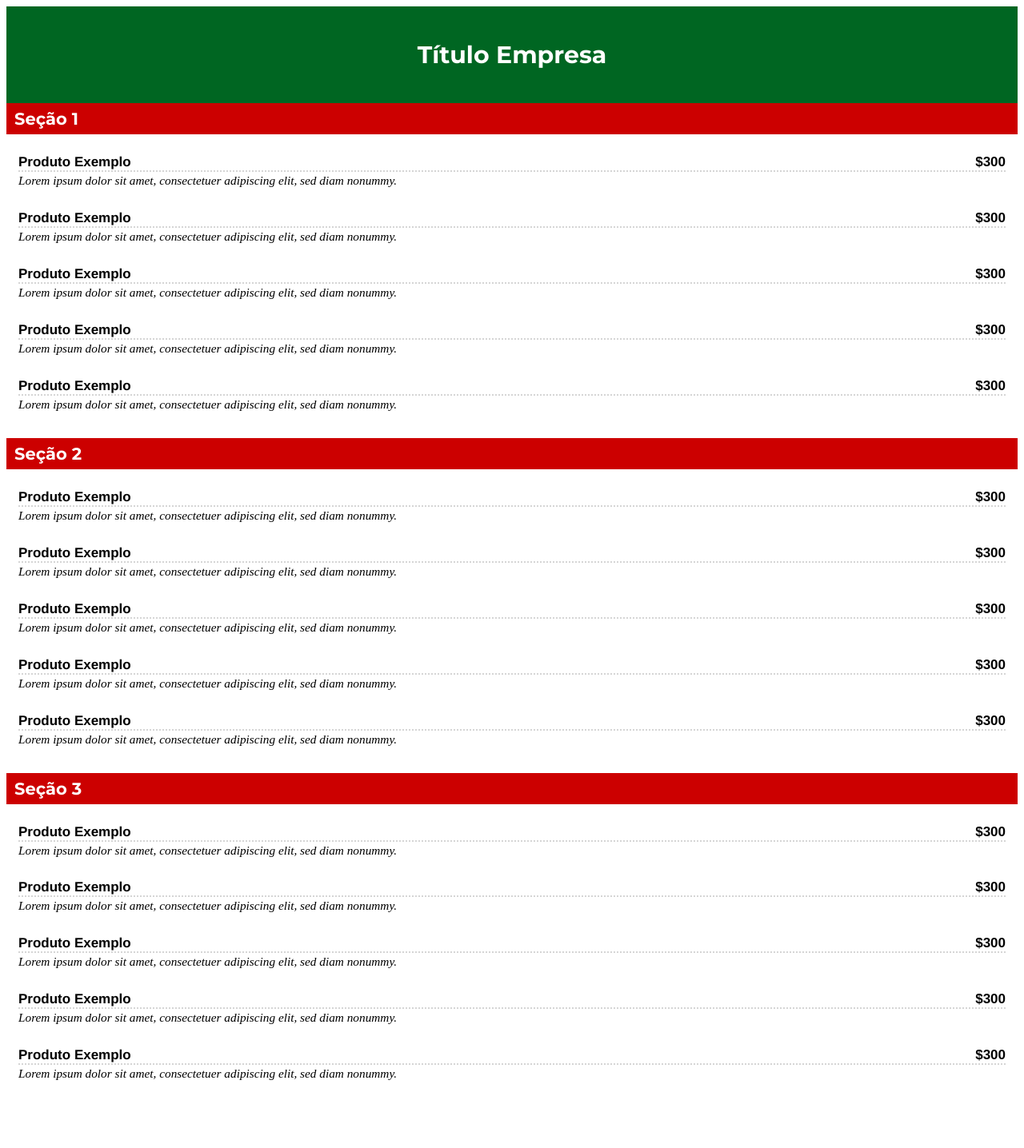
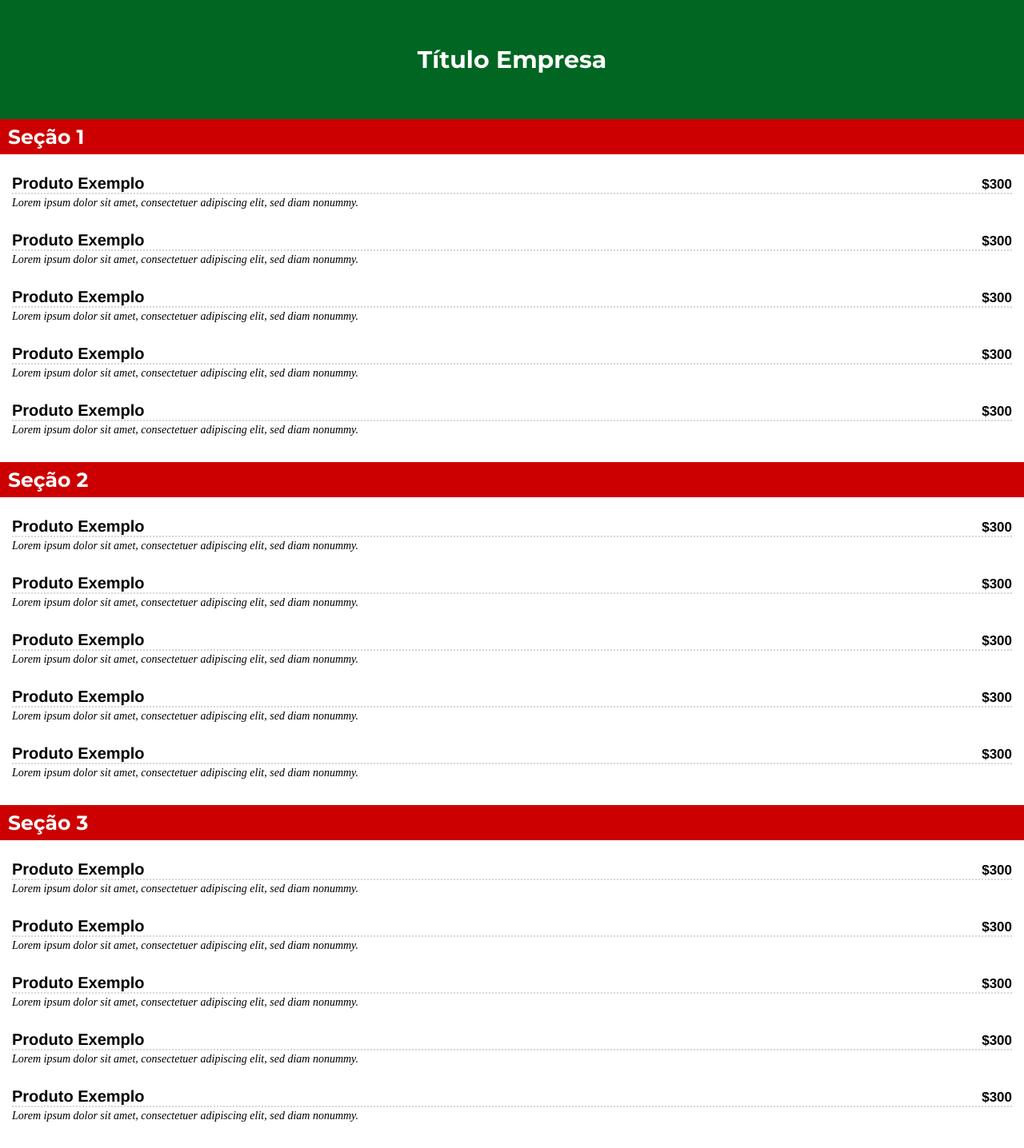
Before and after one commit to ddigrazia/cgmenu, a Jekyll site: the page built from index.md, in a window 1280 px wide. Shown: the whole page at 80% size. Built offline with Jekyll 4.4.1, drawn with Linux system fonts in a browser that asks for light colours; before the commit the page ends 1385 px from its top, so only the background shows below that.

Commit message:
Alteração no body em relação a responsividade 2.0

```diff
--- a/_layouts/default.html
+++ b/_layouts/default.html
@@ -1,10 +1,11 @@
 <html>
   <head>
+    <meta name="viewport" content="width=device-width, initial-scale=1, shrink-to-fit=no">
     <meta charset="utf-8">
     <title>Cactus Bar e Restaurante</title>
     <link rel="stylesheet" href="assets/menu.css">
   </head>
-  <body>
+  <body style="margin: 0 auto">
   	<div class="menu-body">
       <!-- Banner Starts -->
       <div class="menu-banner">
--- a/assets/menu.css
+++ b/assets/menu.css
@@ -2,16 +2,13 @@
 
 .body {
   width: 100%;
-  margin: 0 auto;
-  display: block;
+  margin: 0 auto !important;
   color: #000;
 }
 
 .menu-body {
   width: 100%;
-  margin: 0 auto;
-  display: block;
-  color: #000;
+  margin: 0 auto !important;
 }
 
 .menu-banner {
@@ -19,9 +16,7 @@
 }
 
 .title-enterprise {
-  margin: 0 auto;
-  display: block;
-  padding: 42px 0;
+  padding: 56px 0;
   text-align: center;
   font-family: 'Montserrat', sans-serif;
   font-weight: 800 !important;
@@ -44,14 +39,14 @@
   padding: 7px 0 ;
   font-family: 'Montserrat', sans-serif;
   font-weight: 700;
-  font-size: 21px;
+  font-size: 25px;
   color: #fff;
   text-align: left;
 }
 
 .menu-item {
   margin: 25px 15px;
-  font-size: 17px;
+  font-size: 20px;
 }
 
 .menu-item-name{
@@ -62,7 +57,7 @@
 
 .menu-item-description {
   font-style: italic;
-  font-size: .9em;
+  font-size: 14px;
   line-height: 1.5em;
 }
 
@@ -73,5 +68,3 @@
   font-family: arial;
   margin-top: -22px;
 }
-
-/** Source: http://wordpressaholic.com/restaurant-menu-html-and-css-tutorial/ **/
```
